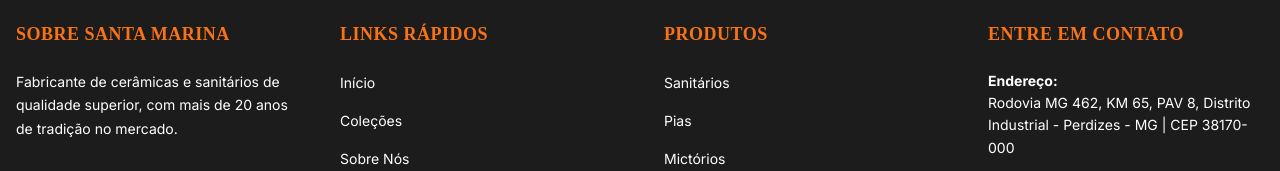
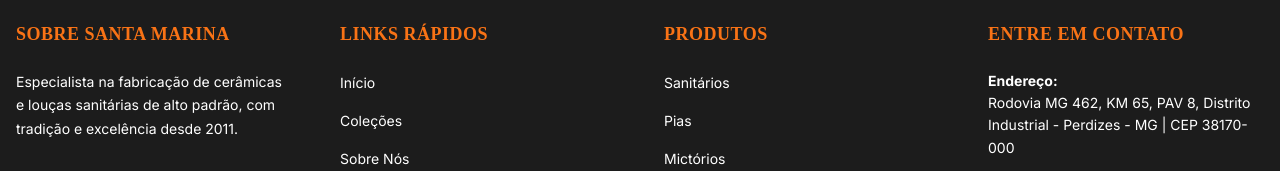
Before and after one commit to eulerrocha-beep/Santa-Marina, a plain HTML site: page index.html in a window 1280 px wide. Shown: the part 2250-2421 px from the top of the page. Drawn offline with nearby package versions, Linux system fonts and the light colour scheme; a web font is replaced by a local one.

Commit message:
ajuste de texto 3

```diff
--- a/index.html
+++ b/index.html
@@ -125,8 +125,8 @@
             <!-- Coluna 1: Informações da Empresa -->
             <div class="footer-section">
                 <h3 class="footer-title">Sobre Santa Marina</h3>
-                <p>Fabricante de cerâmicas e sanitários de qualidade superior, com mais de 20 anos de tradição no
-                    mercado.</p>
+                <p>Especialista na fabricação de cerâmicas e louças sanitárias de alto padrão, com tradição e excelência
+                    desde 2011.</p>
                 <div class="social-links">
                     <a href="#" class="social-icon" aria-label="Facebook">f</a>
                     <a href="#" class="social-icon" aria-label="Instagram"><svg xmlns="http://www.w3.org/2000/svg"
```
